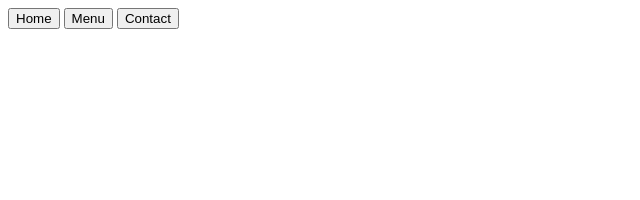
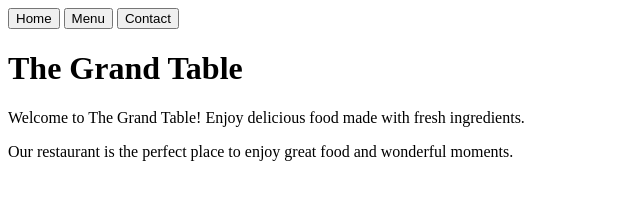
Before and after one commit to Vimaya353/Project-Restaurant-Page, a website built with webpack: page src/template.html in a window 1280 px wide. Shown: the whole page, without its empty margins (0-640 px from the left). Built offline with nearby package versions, Linux system fonts and the light colour scheme.

Commit message:
add dynamic restaurant homepage

```diff
--- /dev/null
+++ b/src/homepage.js
@@ -0,0 +1,20 @@
+function loadHomepage() {
+    const content = document.querySelector("#content");
+
+    const heading = document.createElement("h1");
+    heading.textContent = "The Grand Table";
+
+    const welcomeMessage = document.createElement("p");
+    welcomeMessage.textContent =
+        "Welcome to The Grand Table! Enjoy delicious food made with fresh ingredients.";
+
+    const description = document.createElement("p");
+    description.textContent =
+        "Our restaurant is the perfect place to enjoy great food and wonderful moments.";
+
+    content.appendChild(heading);
+    content.appendChild(welcomeMessage);
+    content.appendChild(description);
+}
+
+export default loadHomepage;
--- a/src/index.js
+++ b/src/index.js
@@ -1 +1,3 @@
-console.log("Hello from Restaurant Page!");
+import loadHomepage from "./homepage.js";
+
+loadHomepage();
--- a/webpack.config.js
+++ b/webpack.config.js
@@ -10,6 +10,16 @@ module.exports = {
         filename: "main.js",
         path: path.resolve(__dirname, "dist"),
         clean: true
+    },
+
+    module: {
+        rules: [
+            {
+                test: /\.js$/,
+                exclude: /node_modules/,
+                type: "javascript/auto"
+            }
+        ]
     },
 
     plugins: [
```
Also changed, not shown: src/template.html (+6 -1 lines).
